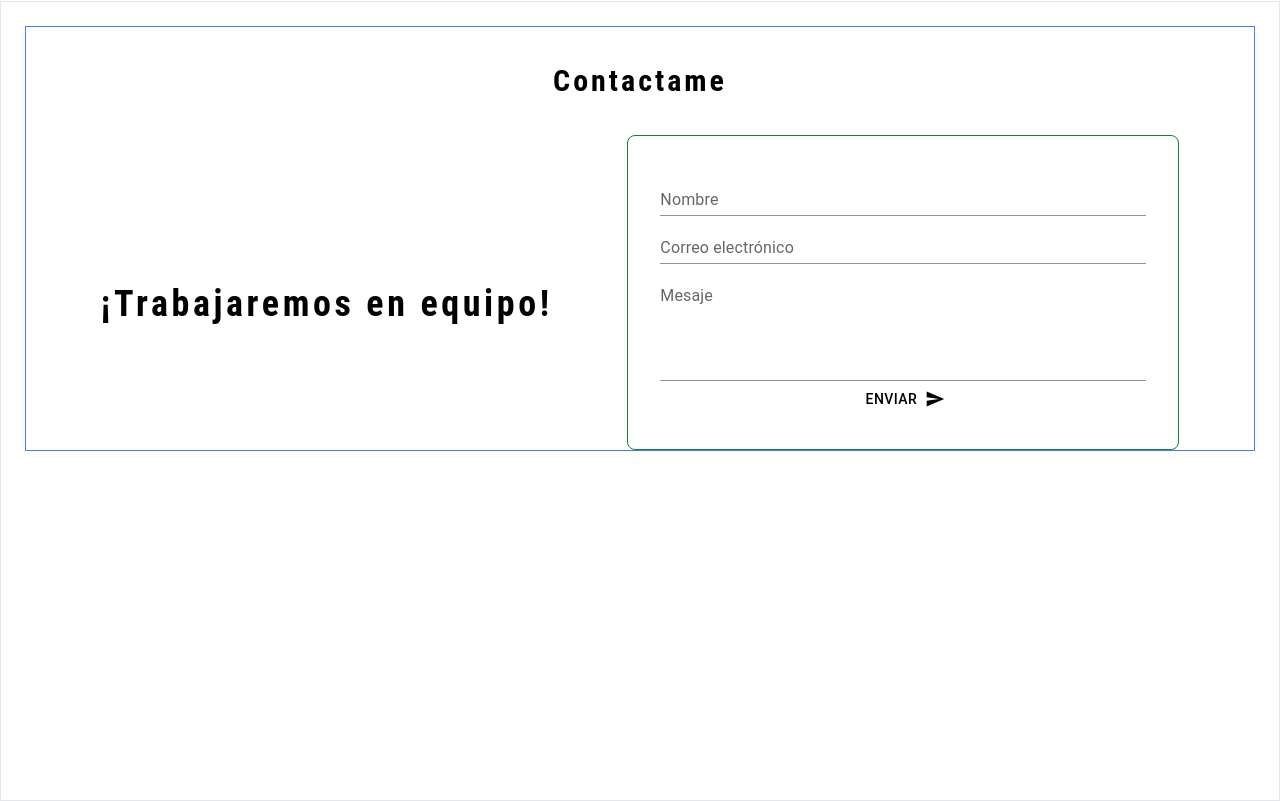
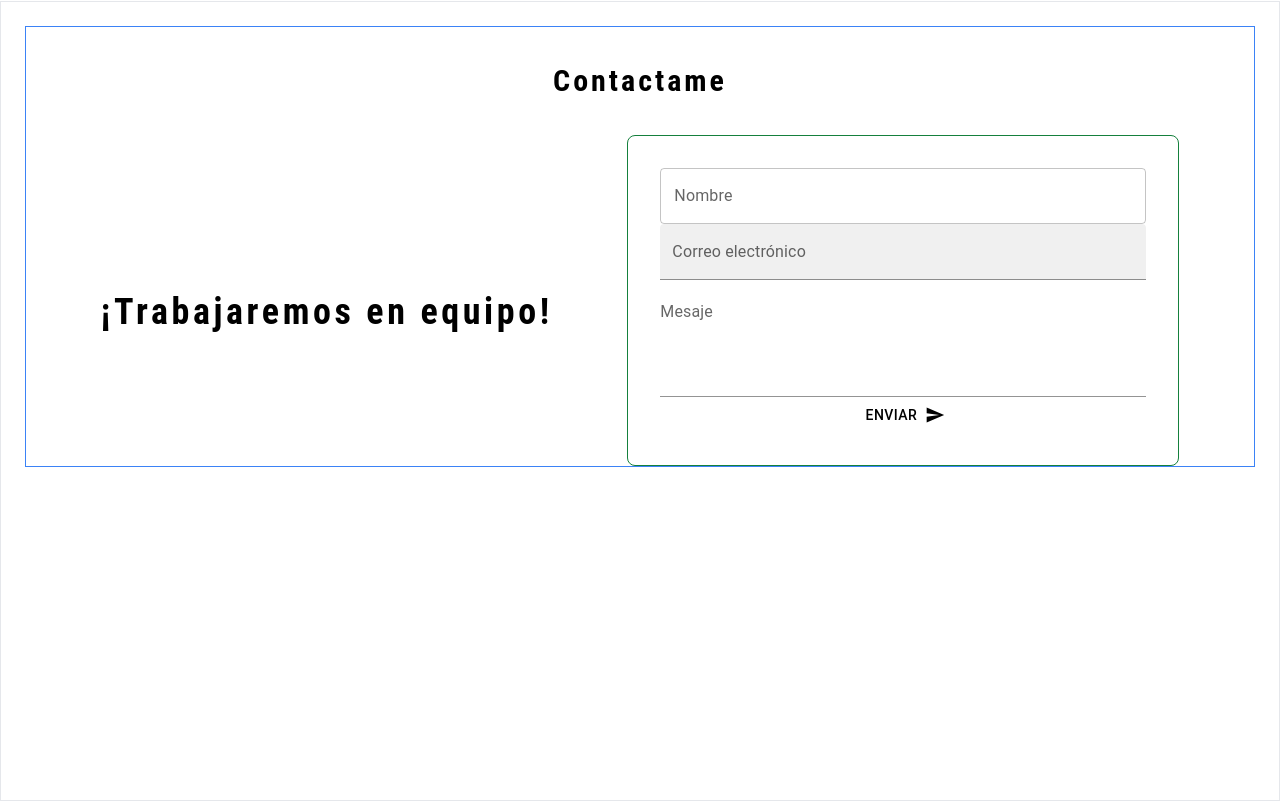
Before and after one commit to fg-francogaleano/my-portfolio, a React (Create React App) app: page / in a window 1280 px wide. Shown: the part 2240-3041 px from the top of the page. Built offline with nearby package versions, Linux system fonts and the light colour scheme.

Commit message:
Section Contact me

```diff
--- a/package.json
+++ b/package.json
@@ -3,6 +3,7 @@
   "version": "0.1.0",
   "private": true,
   "dependencies": {
+    "@emailjs/browser": "^3.11.0",
     "@emotion/react": "^11.11.1",
     "@emotion/styled": "^11.11.0",
     "@fortawesome/fontawesome-svg-core": "^6.4.2",
@@ -11,6 +12,7 @@
     "@mui/icons-material": "^5.14.9",
     "@mui/material": "^5.14.8",
     "@mui/styled-engine-sc": "^5.14.8",
+    "@sendgrid/mail": "^7.7.0",
     "@testing-library/jest-dom": "^5.17.0",
     "@testing-library/react": "^13.4.0",
     "@testing-library/user-event": "^13.5.0",
--- a/src/Contact/Contact.jsx
+++ b/src/Contact/Contact.jsx
@@ -2,7 +2,8 @@ import { Box, Button, TextField, } from '@mui/material'
 import SendIcon from '@mui/icons-material/Send';
 import { Formik } from 'formik';
 import validations from './validations';
-import React from 'react'
+import emailjs from '@emailjs/browser';
+import React, { useRef } from 'react';
 
 function Contact({ language }) {
   const contact = language === 'Es' ? 'Contactame' : 'Contact';
@@ -20,8 +21,18 @@ function Contact({ language }) {
     correo: '',
     mensaje: ''
   }
+
+  const refForm = useRef();
+
   const handlerSubmit = (values) => {
-    console.log(values);
+    console.log(refForm.current);
+    const serviceId = 'service_rn3w3g9';
+    const templateId = 'template_5vwro9e';
+    const apiKey = 'pxGg36sd8xaftbeW3';
+
+    emailjs.sendForm(serviceId, templateId, refForm.current, apiKey)
+    .then(res => console.log(res.text))
+    .catch(err => console.log(err))
   };
 
   return (
@@ -54,6 +65,7 @@ function Contact({ language }) {
                 <div className='border border-green-700 rounded-lg'>
                   <div className='w-full h-full m-auto max-w-[500px] md:min-w-[350px] md:h-auto md:max-w-[550px] flex-col p-8'>
                     <Box
+                      ref={refForm}
                       component="form"
                       onSubmit={handleSubmit}
                       sx={{ flexDirection: 'column' }}
@@ -64,12 +76,13 @@ function Contact({ language }) {
                         id='name'
                         name='name'
                         value={values.name}
+                        autoComplete='off'
                         label={name}
                         helperText={touched.name && (language === 'Es' ? errors.nombre : errors.name)}
                         error={touched.name && errors.name}
                         onChange={handleChange}
                         onBlur={handleBlur}
-                        variant="standard"
+                        variant="outlined"
                         fullWidth
                       />
 
@@ -84,7 +97,7 @@ function Contact({ language }) {
                         error={touched.email && errors.email}
                         onChange={handleChange}
                         onBlur={handleBlur}
-                        variant="standard"
+                        variant="filled"
                         fullWidth
                       />
 
```
Also changed, not shown: 1 other file (tests, documents, lock files or other folders).
